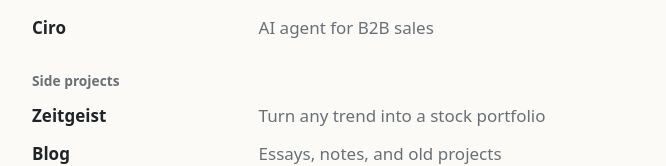
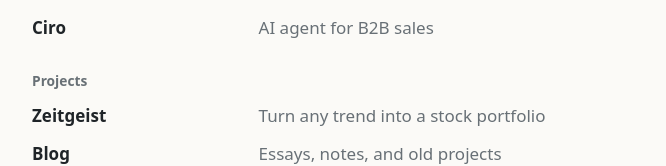
Before and after one commit to davidjwiner/davidjwiner.github.io, a Next.js app: page / in a window 1280 px wide. Shown: the part 433-599 px from the top of the page, without its empty margins (248-914 px from the left). Built offline with nearby package versions, Linux system fonts and the light colour scheme.

Commit message:
Rename projects homepage section

```diff
--- a/app/page.tsx
+++ b/app/page.tsx
@@ -27,7 +27,7 @@ export default function Home() {
         </section>
 
         <section>
-          <h3>Side projects</h3>
+          <h3>Projects</h3>
           <ul>
             <li>
               <a href="https://www.zeitgeisthq.com/">Zeitgeist</a>
```
